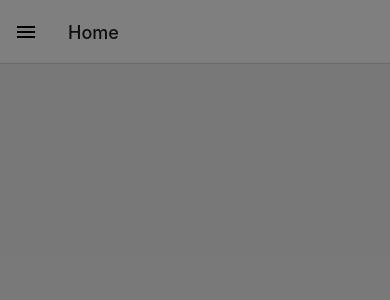
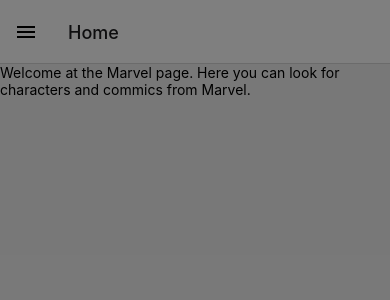
Before and after one commit to GremlinsAP/MarvelMobileApp, a React Native app: screen /Home in a window 390 px wide. Shown: the top 300 px of the page. Built offline with nearby package versions, Linux system fonts and the light colour scheme.

Commit message:
Begin Homepage

```diff
--- a/package.json
+++ b/package.json
@@ -9,6 +9,7 @@
     "web": "expo start --web"
   },
   "dependencies": {
+    "@react-navigation/bottom-tabs": "^6.4.1",
     "@react-navigation/drawer": "^6.5.0",
     "@react-navigation/native": "^6.0.13",
     "axios": "^0.19.2",
@@ -18,9 +19,9 @@
     "react-dom": "18.0.0",
     "react-native": "0.69.6",
     "react-native-gesture-handler": "~2.5.0",
-    "react-native-web": "~0.18.7",
+    "react-native-safe-area-context": "4.3.1",
     "react-native-screens": "~3.15.0",
-    "react-native-safe-area-context": "4.3.1"
+    "react-native-web": "~0.18.7"
   },
   "devDependencies": {
     "@babel/core": "^7.12.9",
--- a/pages/Home.tsx
+++ b/pages/Home.tsx
@@ -1,10 +1,17 @@
+import * as React from 'react';
+import {useState} from 'react';
+import { Text, View, TextInput, StyleSheet, StyleProp, ViewStyle,Button } from 'react-native';
+import Constants from 'expo-constants';
+import { NavigationContainer, useNavigation } from "@react-navigation/native";
+import { createBottomTabNavigator } from "@react-navigation/bottom-tabs";
+import Characters from './Characters';
+import Comics from './Comics';
+import { FontAwesome } from "@expo/vector-icons";
+import { MaterialIcons } from '@expo/vector-icons';
+import { FontAwesome5  } from '@expo/vector-icons';
+
 const Home = () =>
-{
-    return (
-        <>
-        </>
-    )
-}
-
-
+<Text>
+Welcome at the Marvel page. Here you can look for characters and commics from Marvel.
+</Text>
 export default Home;
```
Also changed, not shown: 1 other file (tests, documents, lock files or other folders).
